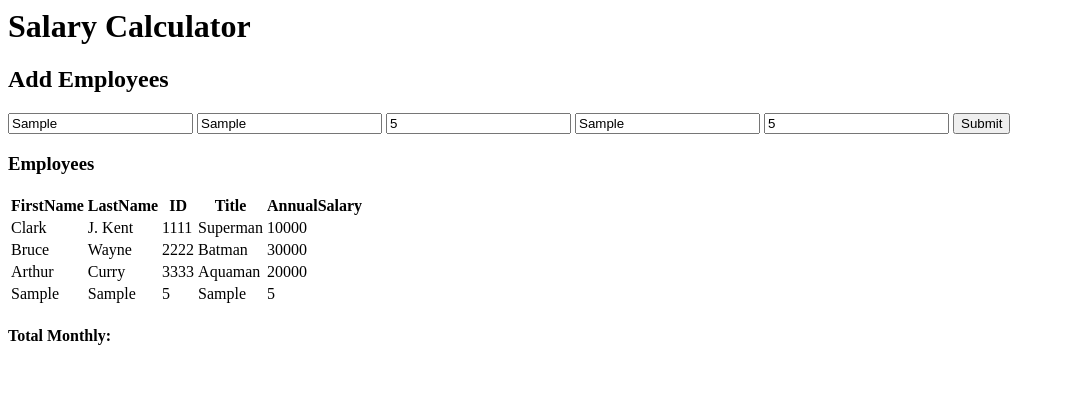
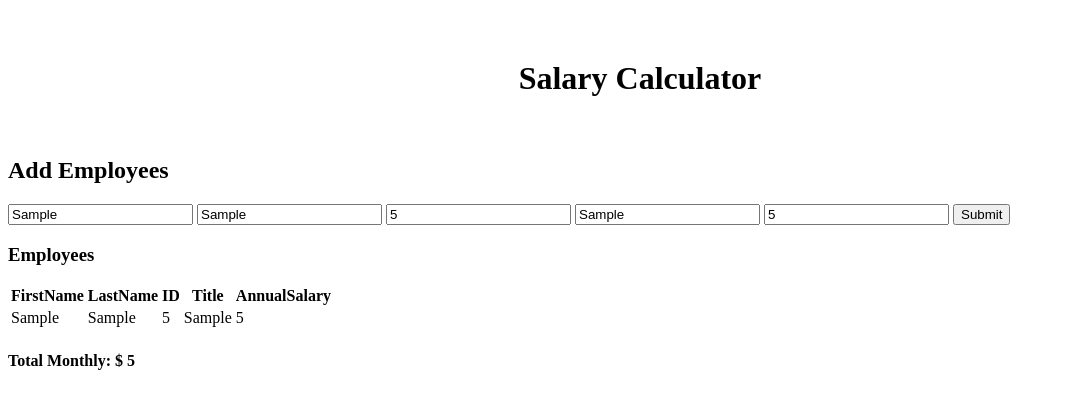
Before and after one commit to Cvang02/weekend-jquery-salary-calculator, a plain HTML site: page Index.html in a window 1280 px wide. Both pictures are taken after typing "Sample", "Sample", "5", "Sample", "5" into the empty fields and a click on the button "Submit". Shown: the whole page, without its empty margins (0-1065 px from the left). Drawn offline with Linux system fonts and the light colour scheme.

Commit message:
reorganize/ simplify code and add append total/info onto DOM

```diff
--- a/Index.html
+++ b/Index.html
@@ -9,7 +9,7 @@
     <title>Week 7: Weekend Challenge</title>
 </head>
 <body>
-    <h1>Salary Calculator</h1>
+    <header><h1>Salary Calculator</h1></header>
     <h2>Add Employees</h2>
         <input id="firstNameInput" type="text" placeholder="First Name"></input>
         <input id="lastNameInput" type="text" placeholder="Last Name"></input>
@@ -30,6 +30,6 @@
             </thead>
             <tbody id="tablebody"></tbody>
         </table>
-    <h4>Total Monthly:</h4>
+    <h4 id="totalMonthly">Total Monthly:</h4>
 </body>
 </html>
--- a/script.js
+++ b/script.js
@@ -1,74 +1,23 @@
-// ## Assignment
-
-// The application should have an input form that collects _employee first name,
-// last name, ID number, job title, annual salary_.
-
-// A 'Submit' button should collect the form information, store the information
-// to calculate monthly costs, append information to the DOM and clear the input fields.
-// Using the stored information, calculate monthly costs and append this to the to DOM.
-// If the total monthly cost exceeds $20,000, add a red background color to the total
-// monthly cost.
-
-// Create a delete button that removes an employee from the DOM. For Base mode,
-// it does **not** need to remove that Employee's salary from the reported total.
+// // ## Assignment
 
 $(document).ready(onReady);
 
+// A 'Submit' button should collect the form information, store the information
 function onReady() {
-    $('#submit-button').on('click', renderEmployees);
     $('#submit-button').on('click', addEmployees);
 }
 
-//Create an array of Objects with employee's inforamtion.
-let employeesInformation = [{
-    firstName: 'Clark',
-    lastName: 'J. Kent',
-    id: 1111,
-    title: 'Superman',
-    annualSalary: 10000
-},
-{
-    firstName: 'Bruce',
-    lastName: 'Wayne',
-    id: 2222,
-    title: 'Batman',
-    annualSalary: 30000
-},
-{
-    firstName: 'Arthur',
-    lastName: 'Curry',
-    id: 3333,
-    title: 'Aquaman',
-    annualSalary: 20000
-},
-];
+let totalMonthly = 0;
 
-// This function is to add the already exsisting employee array.
-function renderEmployees () {
-    $('#tablebody').empty();
-    for (let employee of employeesInformation) {
-        // console.log(employee); Test only to see the objects.
-        $('#tablebody').append(`
-        <tr>
-            <td>${employee.firstName}</td>
-            <td>${employee.lastName}</td>
-            <td>${employee.id}</td>
-            <td>${employee.title}</td>
-            <td>${employee.annualSalary}</td>
-        </tr>
-`)}
-
-
-}; //end of addEmployee-function.
-
-// This function to to add any new employee information into the array.
 function addEmployees () {
+    // lists of the employees information.
     let employeeName = $('#firstNameInput').val();
     let employeeLast = $('#lastNameInput').val();
     let employeeID = $('#idInput').val();
     let employeeTitle = $('#titleInput').val();
     let employeeAnnualSalary = $('#annualSalaryInput').val();
 
+    // add employees information into a objects for easier access.
     let newEmployees = {
         firstName: employeeName,
         lastName: employeeLast,
@@ -76,11 +25,22 @@ function addEmployees () {
         title: employeeTitle,
         annualSalary: Number(employeeAnnualSalary)
     }
+    console.log(newEmployees);
 
-    employeesInformation.push(newEmployees);
+    $('#tablebody').append(`
+        <tr>
+            <td>${employeeName}</td>
+            <td>${employeeLast}</td>
+            <td>${employeeID}</td>
+            <td>${employeeTitle}</td>
+            <td>${employeeAnnualSalary}</td>
+        </tr>
+    `);
 
-    renderEmployees();
+    //this caculate the total of annual salary when employees info is added.
+    totalMonthly += newEmployees.annualSalary
+    $('#totalMonthly').empty();
+    $('#totalMonthly').append(`<h4 id="totalMonthly">Total Monthly: $ ${Number(totalMonthly)}</h4>`);
 
 
-
-} //end of addEmployees-function.
+} //end of addEmployee-function.
--- a/style.css
+++ b/style.css
@@ -0,0 +1,4 @@
+header {
+    text-align: center;
+    margin: 60px;
+}
```
